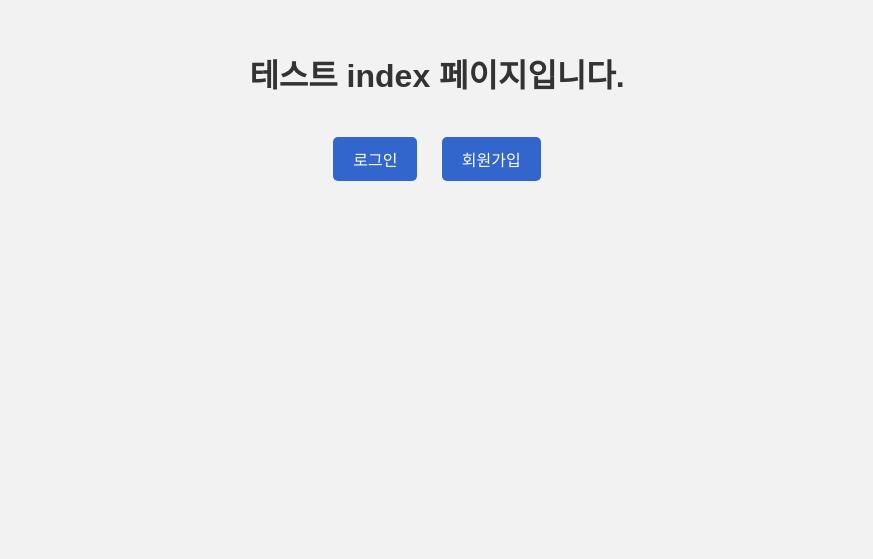
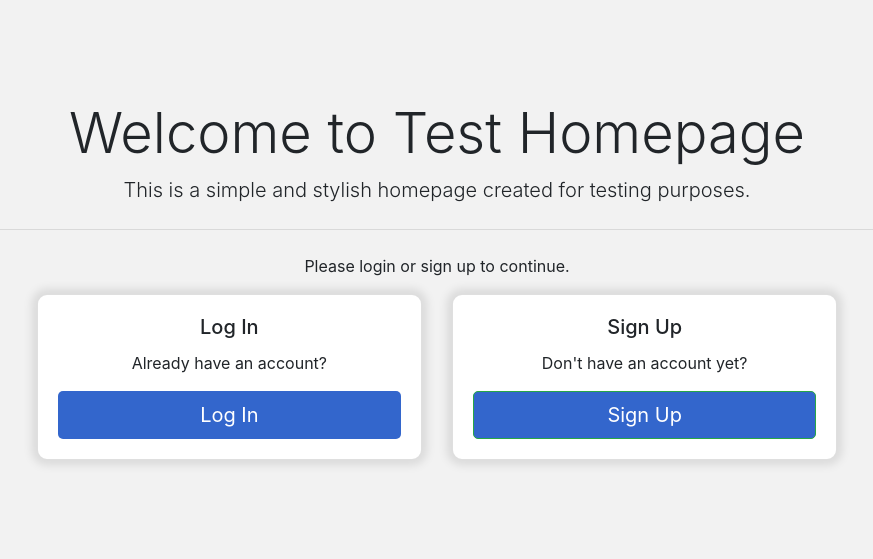
Before and after one commit to ygni/cicdtestphp, a PHP site: page / in a window 1280 px wide. Shown: the top 559 px of the page, without its empty margins (203-1076 px from the left). Run offline with PHP 8.4, Linux system fonts and the light colour scheme; some libraries are stand-ins or nearby versions.

Commit message:
Update index.php

```diff
--- a/index.php
+++ b/index.php
@@ -10,24 +10,19 @@
 <head>
     <meta charset="UTF-8">
     <title>Homepage</title>
+    <!-- Bootstrap CSS link -->
+    <link rel="stylesheet" href="https://maxcdn.bootstrapcdn.com/bootstrap/4.0.0/css/bootstrap.min.css" integrity="sha384-Gn5384xqQ1aoWXA+058RXPxPg6fy4IWvTNh0E263XmFcJlSAwiGgFAW/dAiS6JXm" crossorigin="anonymous">
     <style>
         body {
             background-color: #f2f2f2;
-            font-family: Arial, sans-serif;
         }
-        .container {
-            max-width: 800px;
-            margin: 0 auto;
+        .jumbotron {
+            background-color: #f2f2f2;
             text-align: center;
-        }
-        h1 {
-            color: #333333;
-            margin-top: 50px;
+            padding-top: 100px;
+            padding-bottom: 100px;
         }
         .btn {
-            display: inline-block;
-            padding: 10px 20px;
-            margin: 20px 10px;
             background-color: #3366cc;
             color: #ffffff;
             border-radius: 5px;
@@ -37,13 +32,39 @@
         .btn:hover {
             background-color: #004e99;
         }
+        .card {
+            border-radius: 10px;
+            box-shadow: 0px 0px 10px 5px rgba(0,0,0,0.1);
+        }
     </style>
 </head>
 <body>
-    <div class="container">
-        <h1>테스트 index 페이지입니다.</h1>
-        <a class="btn" href="login.php">로그인</a>
-        <a class="btn" href="membership.php">회원가입</a>
+    <div class="jumbotron">
+        <h1 class="display-4">Welcome to Test Homepage</h1>
+        <p class="lead">This is a simple and stylish homepage created for testing purposes.</p>
+        <hr class="my-4">
+        <p>Please login or sign up to continue.</p>
+        <div class="row justify-content-center">
+            <div class="col-md-4">
+                <div class="card">
+                    <div class="card-body">
+                        <h5 class="card-title">Log In</h5>
+                        <p class="card-text">Already have an account?</p>
+                        <a href="login.php" class="btn btn-lg btn-block">Log In</a>
+                    </div>
+                </div>
+            </div>
+            <div class="col-md-4">
+                <div class="card">
+                    <div class="card-body">
+                        <h5 class="card-title">Sign Up</h5>
+                        <p class="card-text">Don't have an account yet?</p>
+                        <a href="membership.php" class="btn btn-lg btn-block btn-success">Sign Up</a>
+                    </div>
+                </div>
+            </div>
+        </div>
     </div>
-</body>
-</html>
+    <!-- Bootstrap JS links (jQuery and Popper.js are required for Bootstrap JS) -->
+    <script src="https://code.jquery.com/jquery-3.2.1.slim.min.js" integrity="sha384-KJ3o2DKtIkvYIK3UENzmM7KCkRr/rE9/Qpg6aAZGJwFDMVNA/GpGFF93hXpG5Kk" crossorigin="anonymous"></script>
+    <script src="https://cdnjs.cloudflare.com/ajax/libs/popper.js/1.12.9/umd/popper.min.js" integrity="sha384-ApNbgh9B+Y1QKtv3Rn7W3mgPxhU9K/ScQsAP7hUibX39j7fakFP
```
